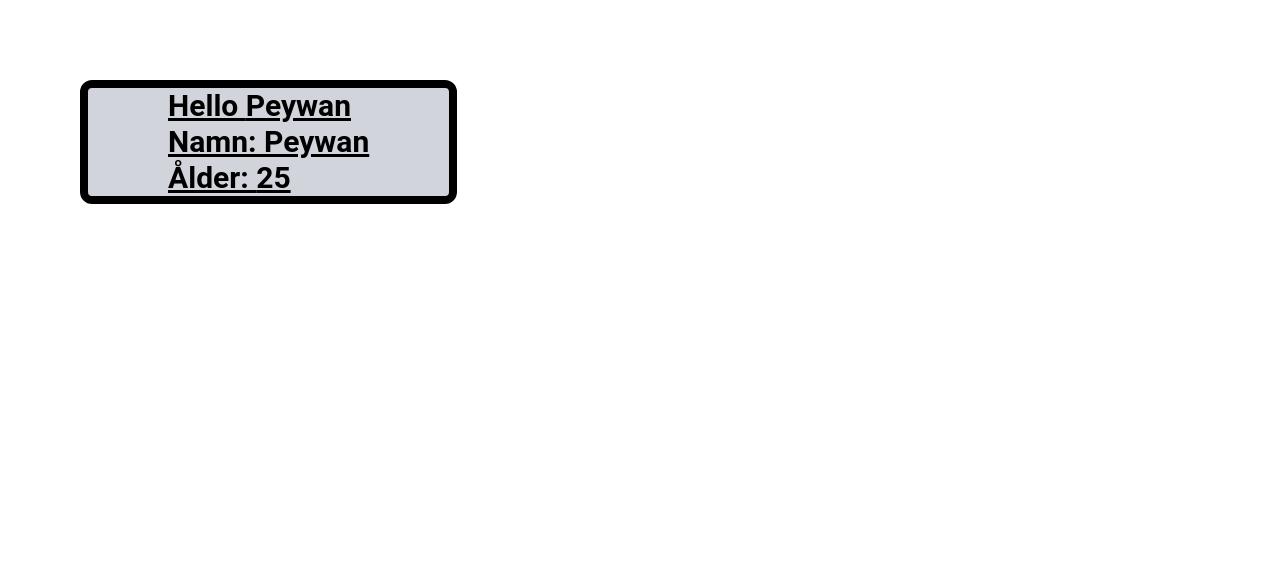
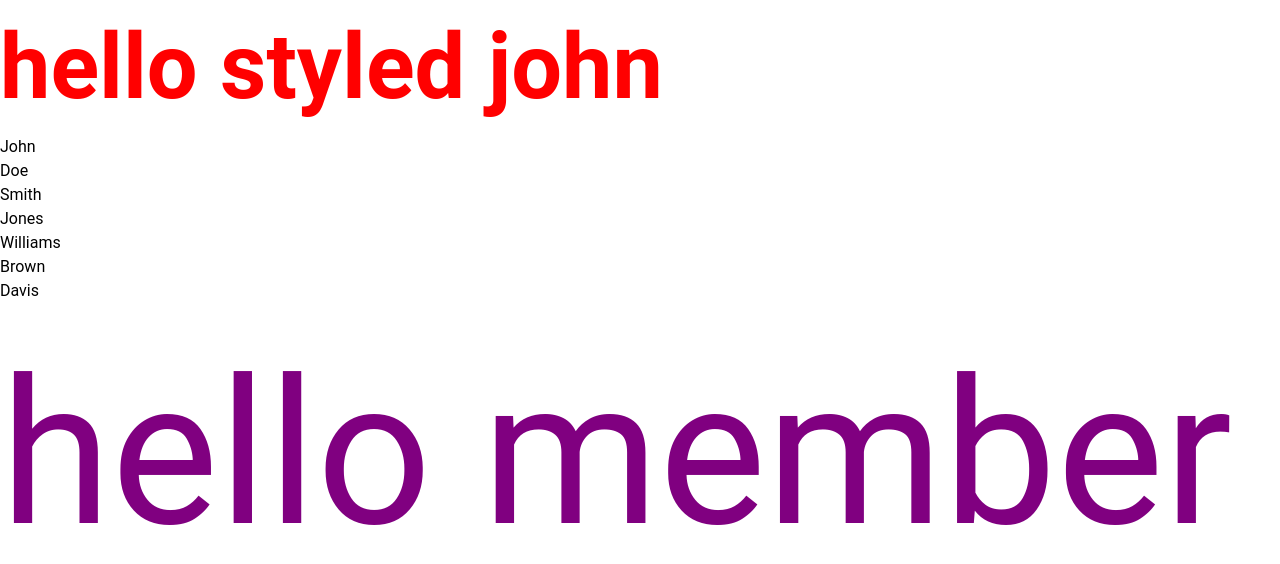
Before and after one commit to peywan/Job-Listing-Wreact, a React app: page / in a window 1280 px wide. Shown: the top 564 px of the page. Built offline with nearby package versions, Linux system fonts and the light colour scheme; the HTML template or start-up script is replaced by a standard one.

Commit message:
practice progress

```diff
--- a/src/App.jsx
+++ b/src/App.jsx
@@ -1,23 +1,23 @@
 export default function App() {
 
-    const name = 'Peywan'
-
-    const peywanInfo =
-        {
-            name: name,
-            age: 25,
-            hobbies: ['football', 'basketball', 'cricket']
-        }
-
+const names = ["John", "Doe", "Smith", "Jones", "Williams", "Brown", "Davis",]
+const loggedIn = true
+const styles = {
+    color: 'purple',
+    fontSize: '202px',
+}
     return (
 
         <div className="flex ">
+            <div>
+                <p style={{color: 'red', fontSize: 90, fontWeight: 'bold'}}>hello styled john</p>
+                <ul>
+                    {names.map((name, namesIndex) => (<li
+                        key={namesIndex}>
+                        {name}</li>))}
+                </ul>
 
-            <h1 className="text-3xl font-bold underline rounded-xl border-8 grey border-black bg-gray-300 px-20 m-20">
-                Hello {name}
-                <p>Namn: {peywanInfo.name}</p>
-                <p>Ålder: {peywanInfo.age}</p>
-            </h1>
-        </div>
-    )
+                { loggedIn ? <h1 style={styles}>hello member</h1> : <h1>hello guest</h1>}
+            </div>
+        </div>)
 }
```
